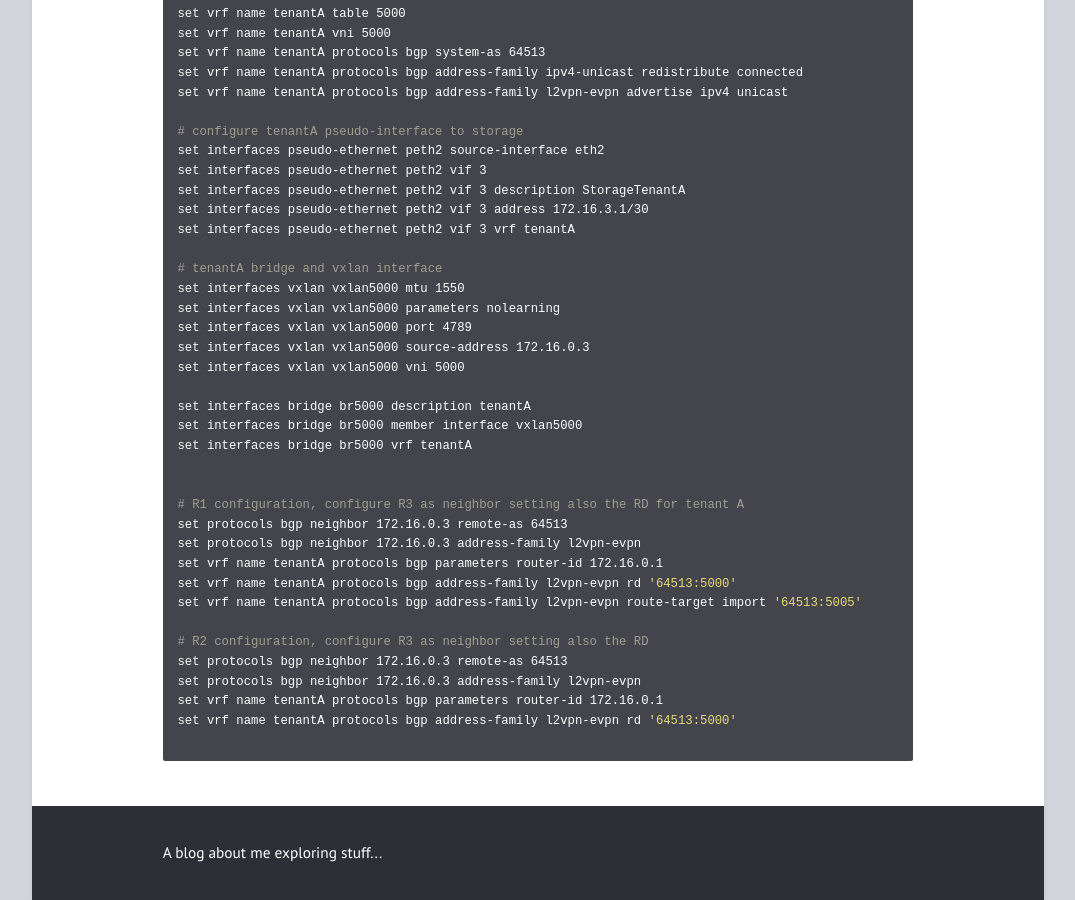
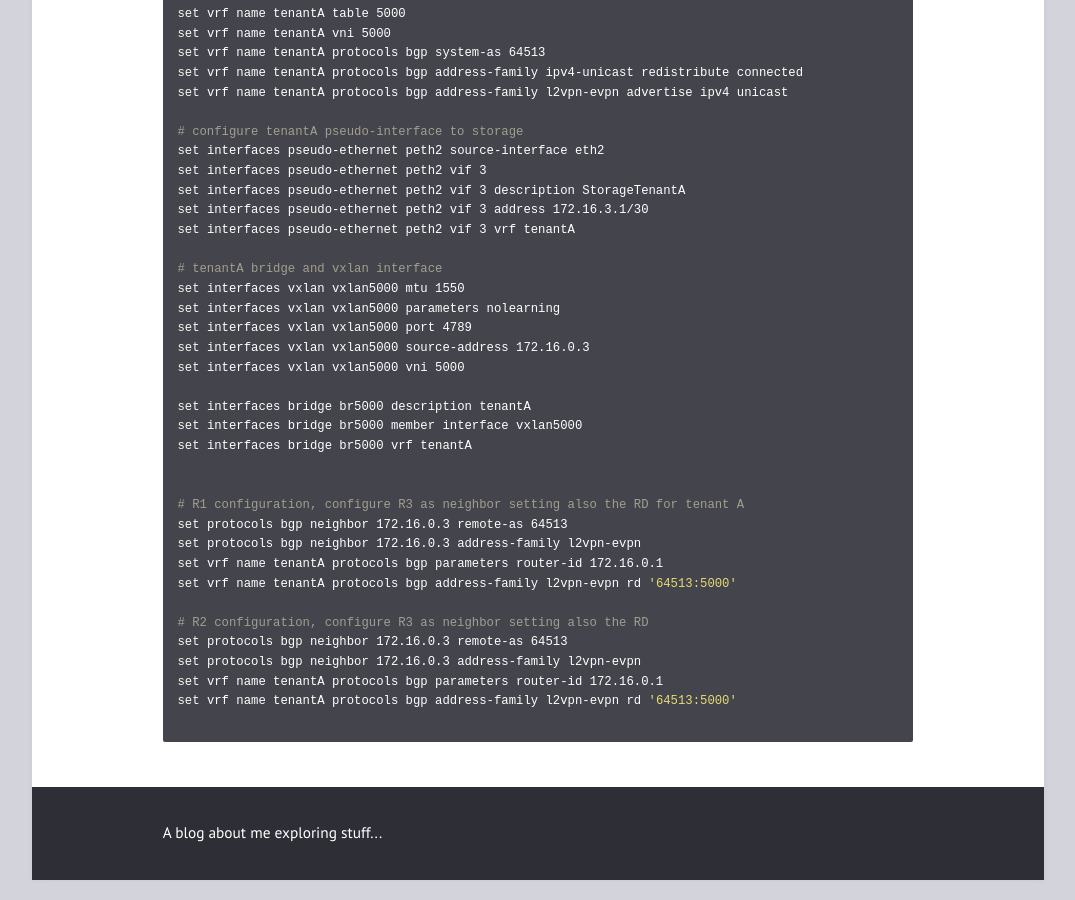
Before and after one commit to lptekdev/homelab, a Jekyll site: the page built from _posts/2025-01-02-proxmox_storage.md, in a window 1280 px wide and 900 px high, scrolled down 2976 px. Shown: the whole window, without its empty margins (102-1177 px from the left). Built offline with Jekyll 4.4.1, drawn with Linux system fonts in a browser that asks for light colours.

Commit message:
removing the wrong command for import rd

```diff
--- a/_posts/2025-01-02-proxmox_storage.md
+++ b/_posts/2025-01-02-proxmox_storage.md
@@ -102,7 +102,6 @@ set protocols bgp neighbor 172.16.0.3 remote-as 64513
 set protocols bgp neighbor 172.16.0.3 address-family l2vpn-evpn
 set vrf name tenantA protocols bgp parameters router-id 172.16.0.1
 set vrf name tenantA protocols bgp address-family l2vpn-evpn rd '64513:5000'
-set vrf name tenantA protocols bgp address-family l2vpn-evpn route-target import '64513:5005'
 
 # R2 configuration, configure R3 as neighbor setting also the RD
 set protocols bgp neighbor 172.16.0.3 remote-as 64513
```
